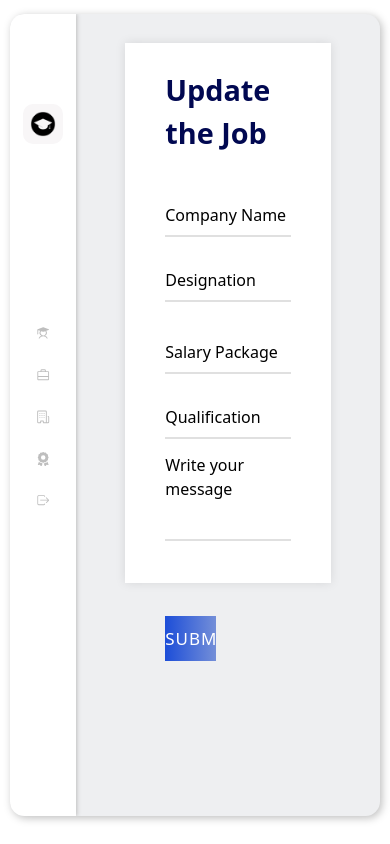
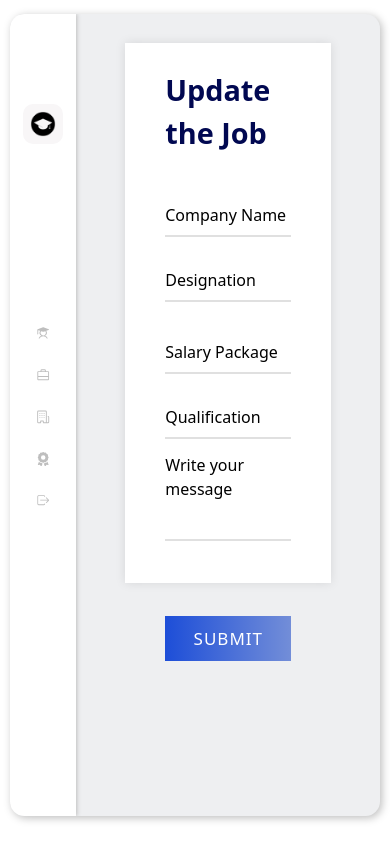
Before and after one commit to NehaRawat22/Recruitedia, a React (Vite) app: page /jobs in a window 390 px wide. Built offline with nearby package versions, Linux system fonts and the light colour scheme.

Commit message:
Placement Cell Management System

```diff
--- a/src/components/BodySec/Top/Top.jsx
+++ b/src/components/BodySec/Top/Top.jsx
@@ -5,6 +5,7 @@ import img from "../../../assets/pic.jpg";
 import tech from "../../../assets/tech.mp4";
 import { BsArrowRightShort } from "react-icons/bs";
 import side from "../../../assets/side.webp";
+import { Link } from "react-router-dom";
 
 const Top = () => {
   return (
@@ -19,7 +20,9 @@ const Top = () => {
           <div className="adminImage">
             <img src={img} alt="" />
           </div>
+          <Link to='/'>
           <IoIosLogOut className="iconn" />
+          </Link>
 
         </div>
       </div>
@@ -30,7 +33,8 @@ const Top = () => {
           <p>Hiring was - and still is - the most important thing we do!</p>
           <div className="btnns flexer">
             <button className="btnn">Explore News</button>
-            <button className="btnn transparentt">Add Feed</button>
+            <Link to='/jobs' className="btnn transparentt">Add Feed</Link>
+
           </div>
           <div className="videoDiv">
             <video src={tech} autoPlay loop muted></video>
--- a/src/components/Update/Jobs.css
+++ b/src/components/Update/Jobs.css
@@ -193,3 +193,8 @@ form .form-rowed .textarea {
     width: 40% !important;
   }
 }
+@media (max-width: 496px){
+  .submit-btn .input-datas {
+    width: 100% !important;
+  }
+}
```
